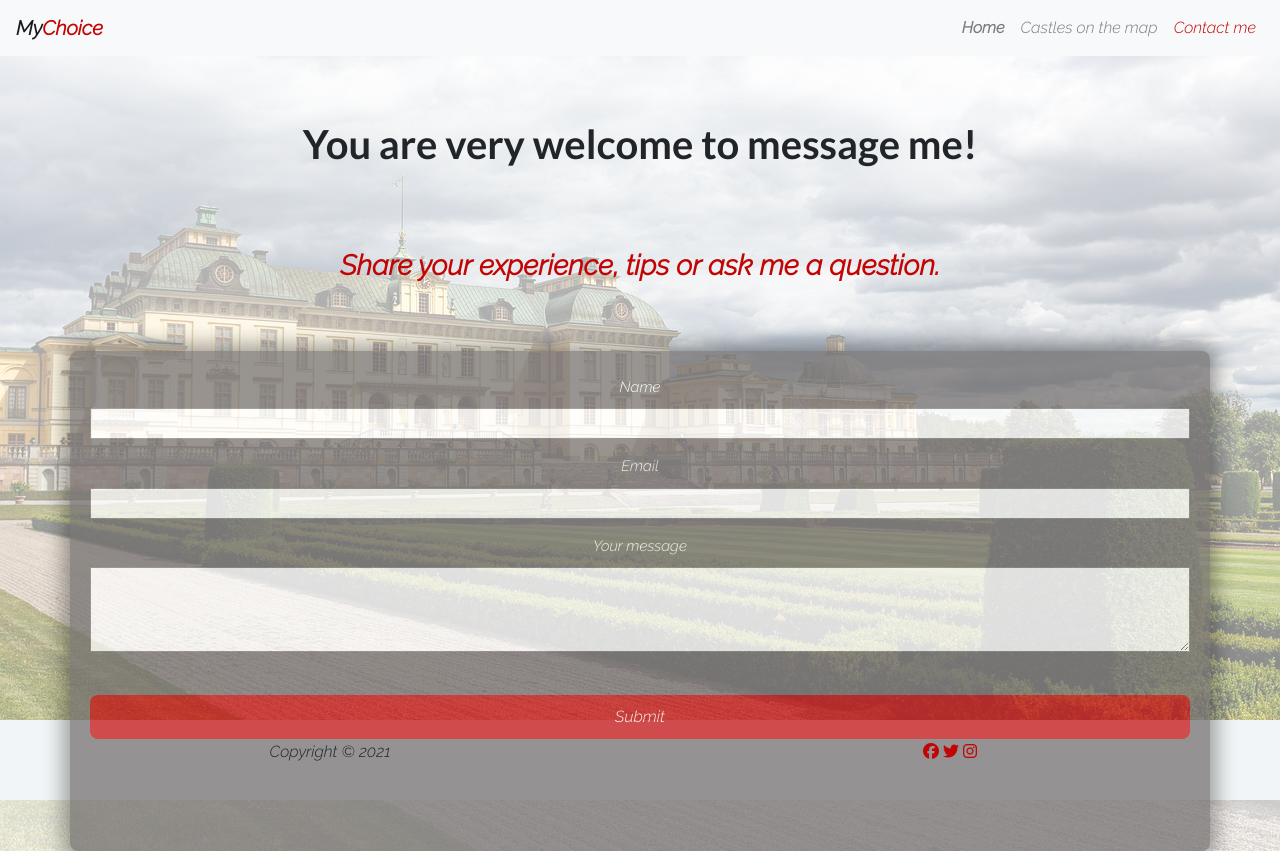
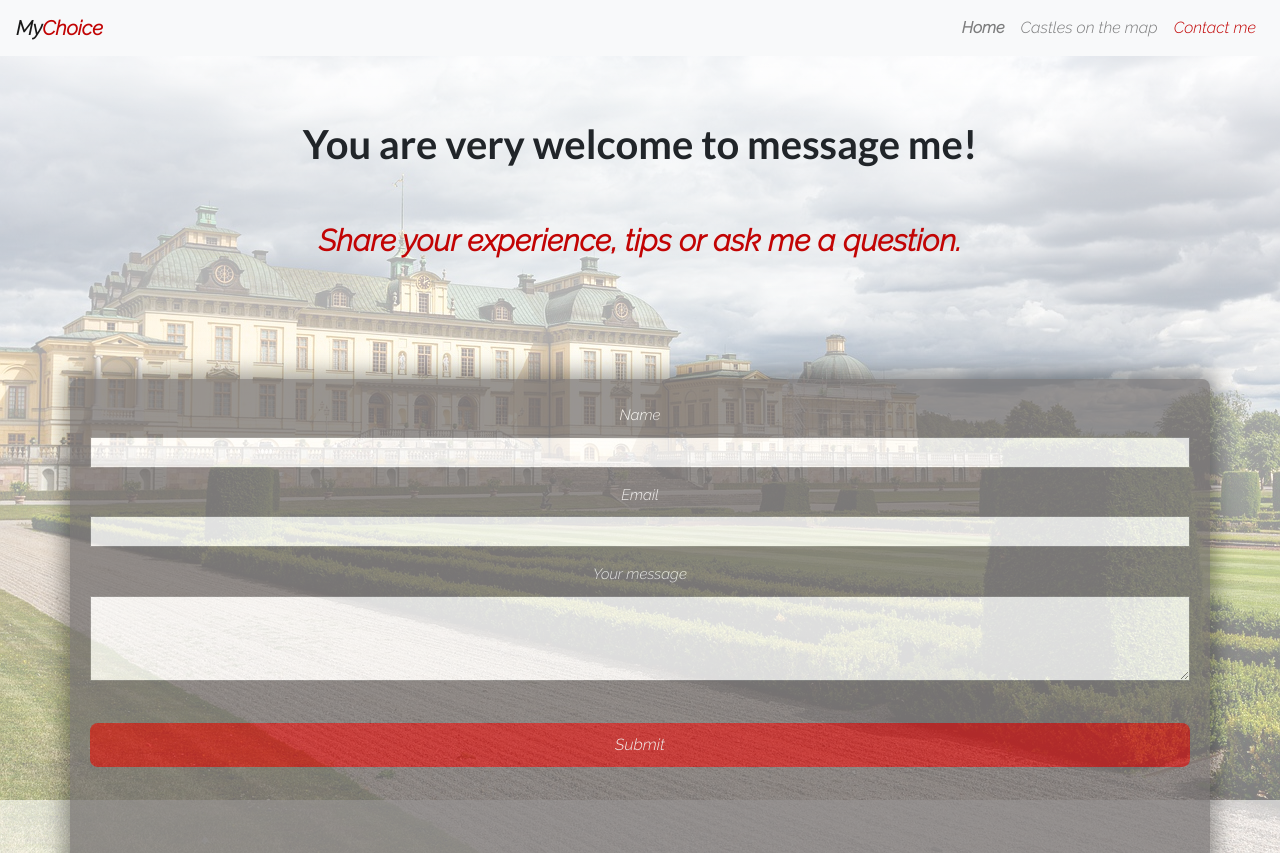
Before and after one commit to Diolg/discover-swedish-castles, a plain HTML site: page contacts.html in a window 1280 px wide. Shown: the top 853 px of the page. Drawn offline with nearby package versions, Linux system fonts and the light colour scheme.

Commit message:
Add style to footer

```diff
--- a/assets/css/style.css
+++ b/assets/css/style.css
@@ -8,6 +8,30 @@
 html, body {
     height: 100%;
 }
+
+/*-----Trying-----*/
+
+html, body.contacts {
+
+    height: 100%;
+
+}
+
+body.contacts {
+    display: flex;
+    flex-direction: column;
+
+}
+
+#form-size {
+    flex-grow: 1;
+}
+
+
+
+
+
+
 
 
 h1,h2,h3 {
@@ -35,12 +59,14 @@ body.contacts, body.map-background
 }
 
 
-body.map-background, body.contacts
+body.map-background
 {
     display: flex;
     flex-direction: column;
 
 }
+
+
 
 
 
@@ -172,6 +198,11 @@ body.map-background, body.contacts
     text-align: center;
 }
 
+.window {
+    flex-grow: 1;
+    text-align: center;
+}
+
 
 .title-map {
 
@@ -226,23 +257,14 @@ body.map-background, body.contacts
     width: 100%;
 }
 
-/*#map-size {
-    padding: 200px;
-
-}*/
 
 /*--Contact from--*/
 
 
-#form-size, .form-title .footer {
+ .container-fluid, .form-title .footer{
     box-sizing: border-box;
     padding: 20px;
     width: 100%;
-}
-
-#form-size {
-    flex-grow: 1;
-    text-align: center;
 }
 
 .form-title {
@@ -252,12 +274,15 @@ font-size: 50px;
 
 }
 
-.form-title h1 {
-    margin-bottom: 0px;
+.form-title p {
+    font-size: 30px;
+    color: rgb(194, 4, 4);
+    margin-top: 50px;
 }
 
 
-.form-subtitle {
+
+/*.form-subtitle {
     text-align: center;
     color: rgb(194, 4, 4);
     margin-top: -20px;
@@ -268,12 +293,15 @@ font-size: 50px;
     margin-top: 10px;
 }
 
-#form-size {
+/*#form-size {
 
-    height: 600px;
+
+    flex-grow: 1;
+    text-align: center;
     width: 100%;
     margin: 0 auto;
-}
+} */
+
 
 
 .window {
@@ -349,12 +377,13 @@ background-color: rgb(138, 128, 128);
 
 .footer {
 
-    background-color: #f2f5f7;
-    height: 6.2 rem;
-    margin-top: 2 rem;
+
+    text-align: center;
+    padding: 20px;
+    flex-grow: 0;
+
 
 }
-
 
 
 .footer i {
@@ -367,14 +396,14 @@ background-color: rgb(138, 128, 128);
 }
 
 /*----Media queries for small devices---------*/
-@media(max-width:600px) {
+/*@media(max-width:600px) {
 .info-window img {
     width: 200px;
     height: 50px;
     text-align: center;
     background-color: #f2f5f7;
 }
-}
+}*/
 
 
 @media(max-width:600px) {
--- a/contacts.html
+++ b/contacts.html
@@ -44,17 +44,13 @@
 
     <!--Header with call to action to submit a message-->
 
-    <div class="container-fluid" id="form-size">
-        <div class="row form-title">
-            <div class="col-12">
+    <div class="container-fluid container-form" id="form-size">
+           <div class="row form-title">
+               <div class="col-12">
                 <h1>You are very welcome to message me!</h1>
-            </div>
-        </div>
-             <div class="row form-subtitle">
-                <div class="col-12">
-             <h3 id="contacts-subtitle"><em>Share your experience, tips or ask me a question.</em></h3>
-            </div>
-    </div>
+                <p><em><strong>Share your experience, tips or ask me a question.</strong></em></p>
+               </div>
+          </div>
 
         <!--Contact form-->
 
@@ -82,7 +78,9 @@
 
             </form>
         </div>
-    </div>
+      </div>
+
+
 
     <!--Footer with copyright and social meda-->
     <footer class="footer">
```
